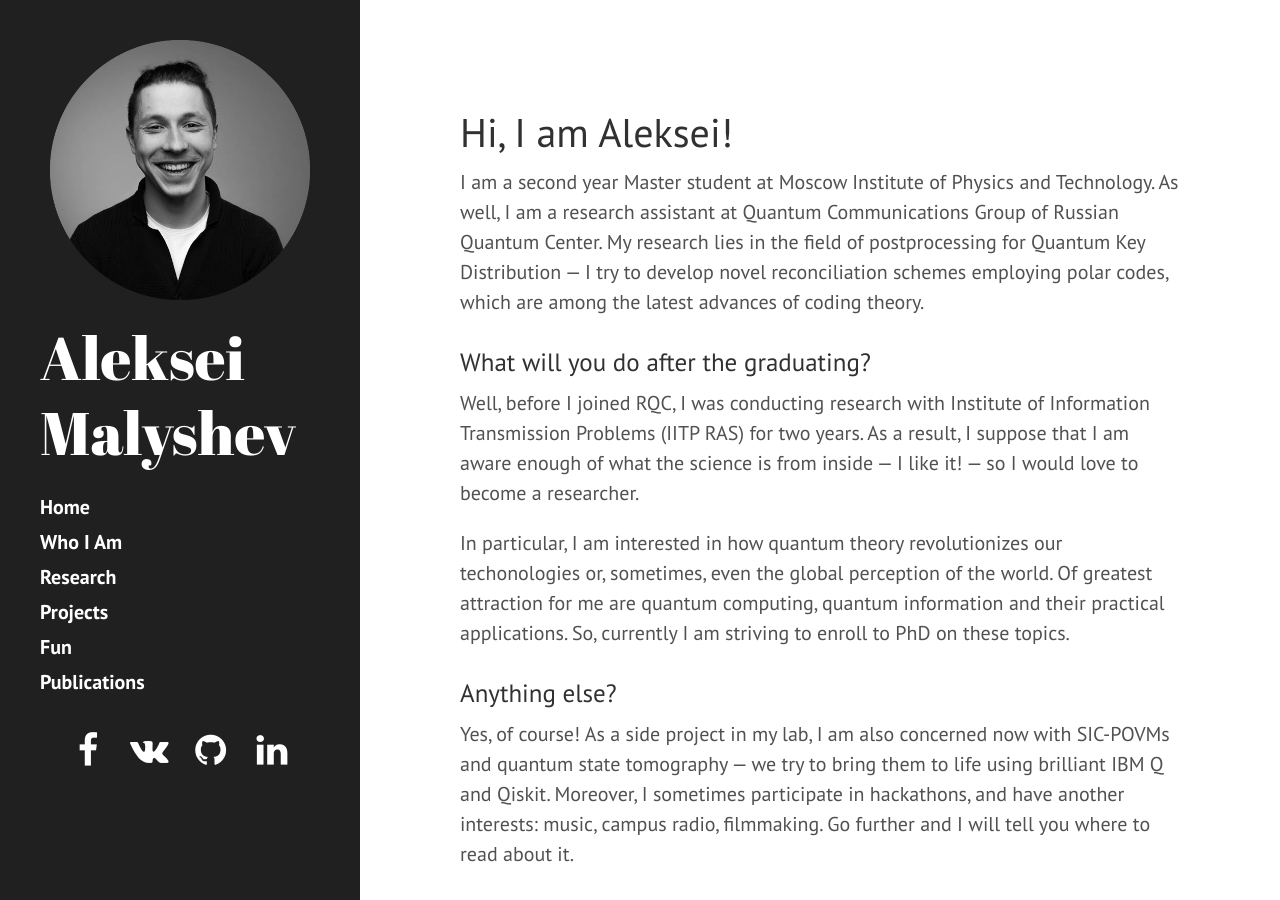
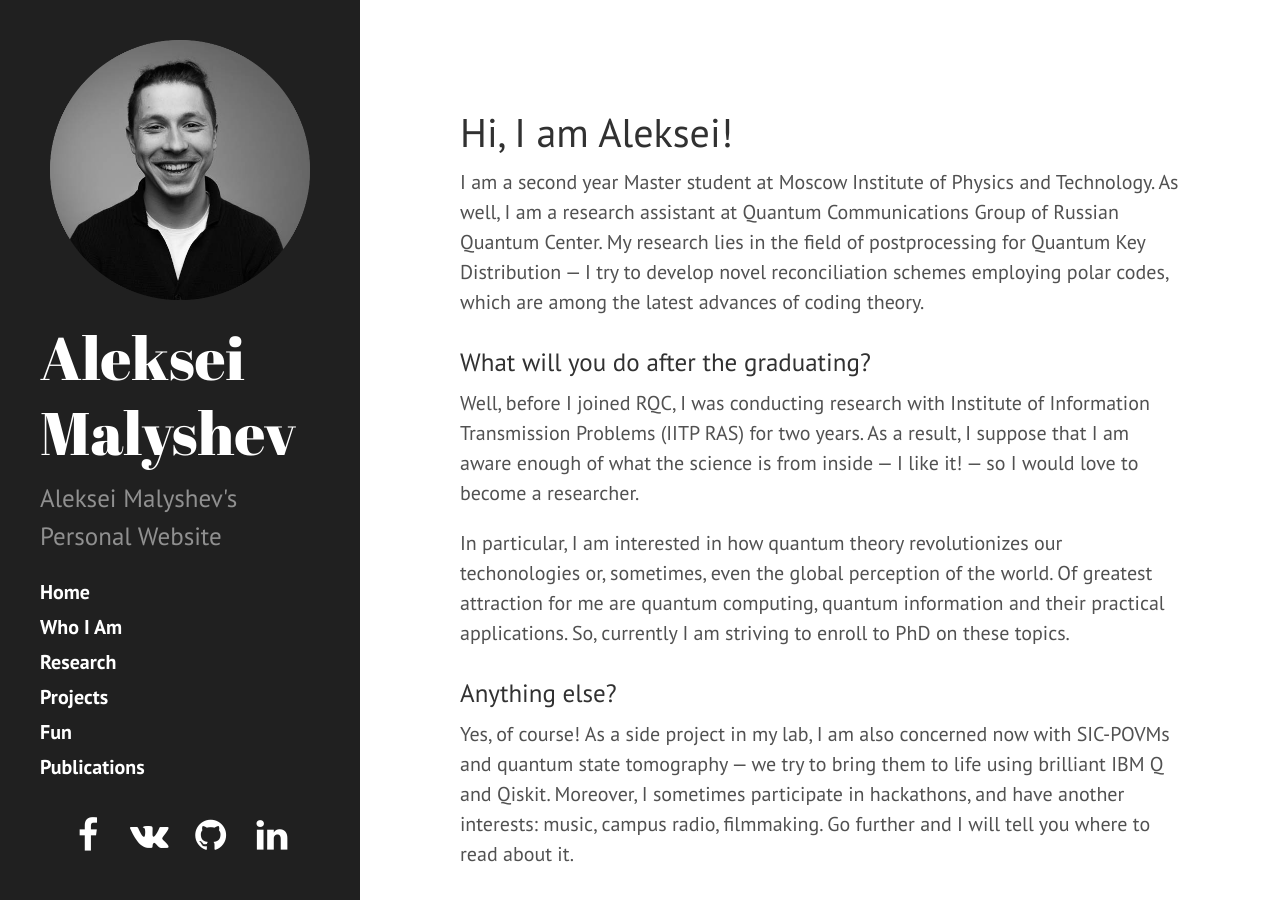
Before and after one commit to Exferro/exferro.github.io, a Jekyll site: the page built from index.html, in a window 1280 px wide and 900 px high. Built offline with Jekyll 4.4.1, drawn with Linux system fonts in a browser that asks for light colours; the list of posts is cut into pages by our own code.

Commit message:
Add SEO optimizations

```diff
--- a/_config.yml
+++ b/_config.yml
@@ -6,16 +6,15 @@
 
 # Setup
 title:            Aleksei Malyshev
-tagline:          'Personal website'
-description:      ''
+tagline:          "Personal website"
+description:      "Aleksei Malyshev's Personal Website"
 url:              "https://alekseimalyshev.com"
 baseurl:          "/"
 gh_baseurl:       "/"
 social_media_url: "/public/img/icons"
 
 author:
-  name:           'Mark Otto'
-  url:            https://twitter.com/mdo
+  name:           "Aleksei Malyshev"
 
 github_username: exferro
 facebook_username: exferro
@@ -63,6 +62,8 @@
 
 github:
   repo:           https://github.com/Exferro/exferro.github.io
+  url: "https://alekseimalyshev.com"
 
 plugins:
   - jekyll-paginate
+  - jekyll-seo-tag
--- a/_includes/head.html
+++ b/_includes/head.html
@@ -37,5 +37,5 @@
 
     gtag('config', 'UA-131752196-1');
   </script>
-
+  {% seo %}
 </head>
```
